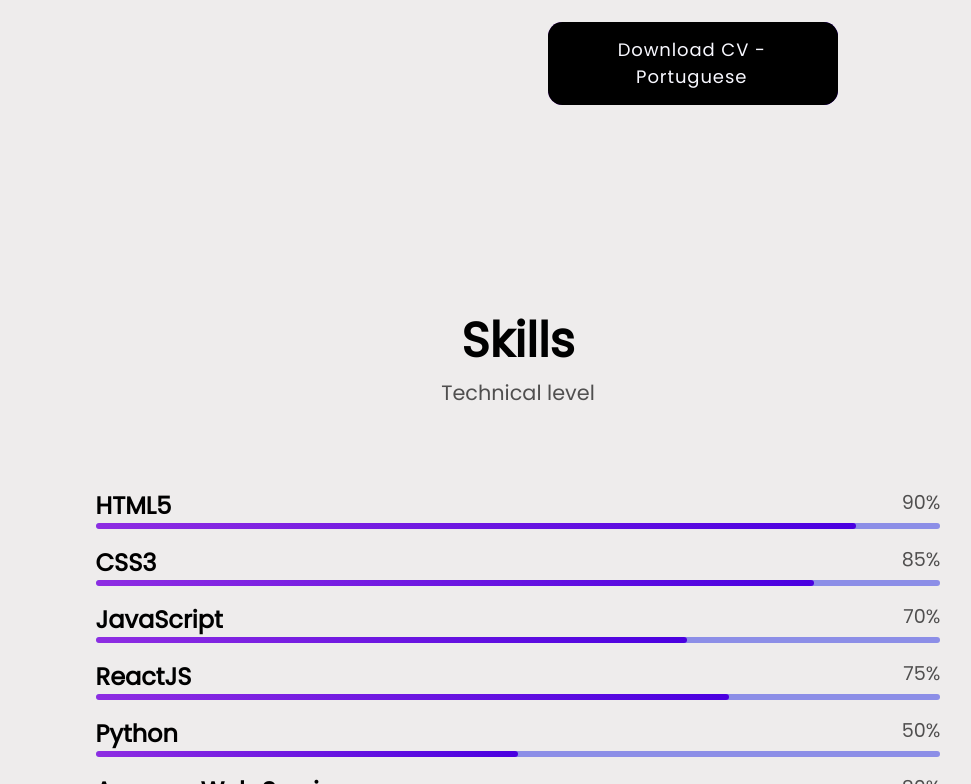
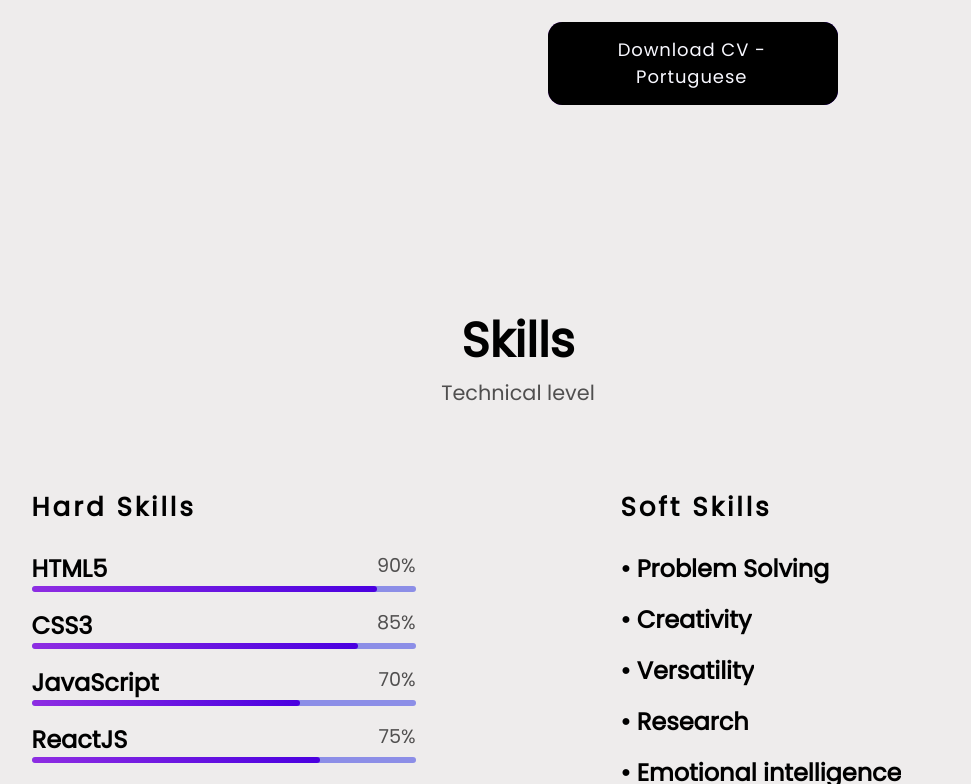
Before and after one commit to PedroMilani04/pedro-portfolio, a React (Create React App) app: page / in a window 1280 px wide. Shown: the part 2016-2800 px from the top of the page, without its empty margins (122-1093 px from the left). Built offline with nearby package versions, Linux system fonts and the light colour scheme.

Commit message:
soft skills

```diff
--- a/src/components/Skills.js
+++ b/src/components/Skills.js
@@ -5,7 +5,9 @@
         <div className="skillaround" id="skillspage">
             <div className="aboutme">Skills</div>
             <div className="intro">Technical level</div>
+            <div className="skillscolunas">
                 <div className="allSkills">
+                    <h1>Hard Skills</h1>
                     <div className="skill">
                         <div className="skilltitle">
                             <h3 className="skillname">HTML5</h3>
@@ -124,6 +126,74 @@
                         </div>
                     </div>
                 </div>
+                <div className="allSkills">
+                <h1>Soft Skills</h1>
+                    <div className="skill">
+                        <div className="skilltitle">
+                            <h3 className="skillname">•  Problem Solving</h3>
+
+                        </div>
+
+                    </div>
+                    <div className="skill">
+                        <div className="skilltitle">
+                            <h3 className="skillname">• Creativity</h3>
+
+                        </div>
+
+                    </div>
+                    <div className="skill">
+                        <div className="skilltitle">
+                            <h3 className="skillname">• Versatility</h3>
+
+                        </div>
+
+                    </div>
+                    <div className="skill">
+                        <div className="skilltitle">
+                            <h3 className="skillname">• Research</h3>
+
+                        </div>
+
+                    </div>
+                    <div className="skill">
+                        <div className="skilltitle">
+                            <h3 className="skillname">• Emotional intelligence</h3>
+
+                        </div>
+
+                    </div>
+                    <div className="skill">
+                        <div className="skilltitle">
+                            <h3 className="skillname">• Resilience</h3>
+
+                        </div>
+
+                    </div>
+                    <div className="skill">
+                        <div className="skilltitle">
+                            <h3 className="skillname">• Team work</h3>
+
+                        </div>
+
+                    </div>
+                    <div className="skill">
+                        <div className="skilltitle">
+                            <h3 className="skillname">• Comunication</h3>
+
+                        </div>
+
+                    </div>
+                    <div className="skill">
+                        <div className="skilltitle">
+                            <h3 className="skillname"> • Proactivity</h3>
+
+                        </div>
+
+                    </div>
+
+                </div>
+            </div>
         </div>
     )
 }
--- a/src/css/App.css
+++ b/src/css/App.css
@@ -105,6 +105,10 @@
   color: white;
 }
 
+#dark h1 {
+  color: white;
+}
+
 #dark .line1change {
   background-color: white;
 }
--- a/src/css/Skills.css
+++ b/src/css/Skills.css
@@ -2,14 +2,23 @@
     padding: 10vh 0;
     font-family: 'Poppins', sans-serif;
 }
+
+.skillscolunas {
+    display: flex;
+    justify-content: center;
+}
 .allSkills {
     display: flex;
     flex-direction: column;
-    margin-left: 17%;
-    margin-right: 17%;
+    margin-left: 8%;
+    margin-right: 8%;
+    width: 30%;
     font-family: 'Poppins', sans-serif;
+
 }
-
+h1 {
+    margin-bottom: 3vh;
+}
 .skilltitle {
     display: flex;
     width: 100%;
@@ -97,3 +106,16 @@
 .skillenglishpercentage {
     width: 95%;
 }
+
+@media(max-width: 425px) {
+    .skillscolunas {
+
+        display: flex;
+        flex-direction: column;
+    }
+
+    .allSkills {
+        width: 85%;
+        margin-bottom: 7vh;
+    }
+}
```
Lines whose indentation alone changed are shown as unchanged.
